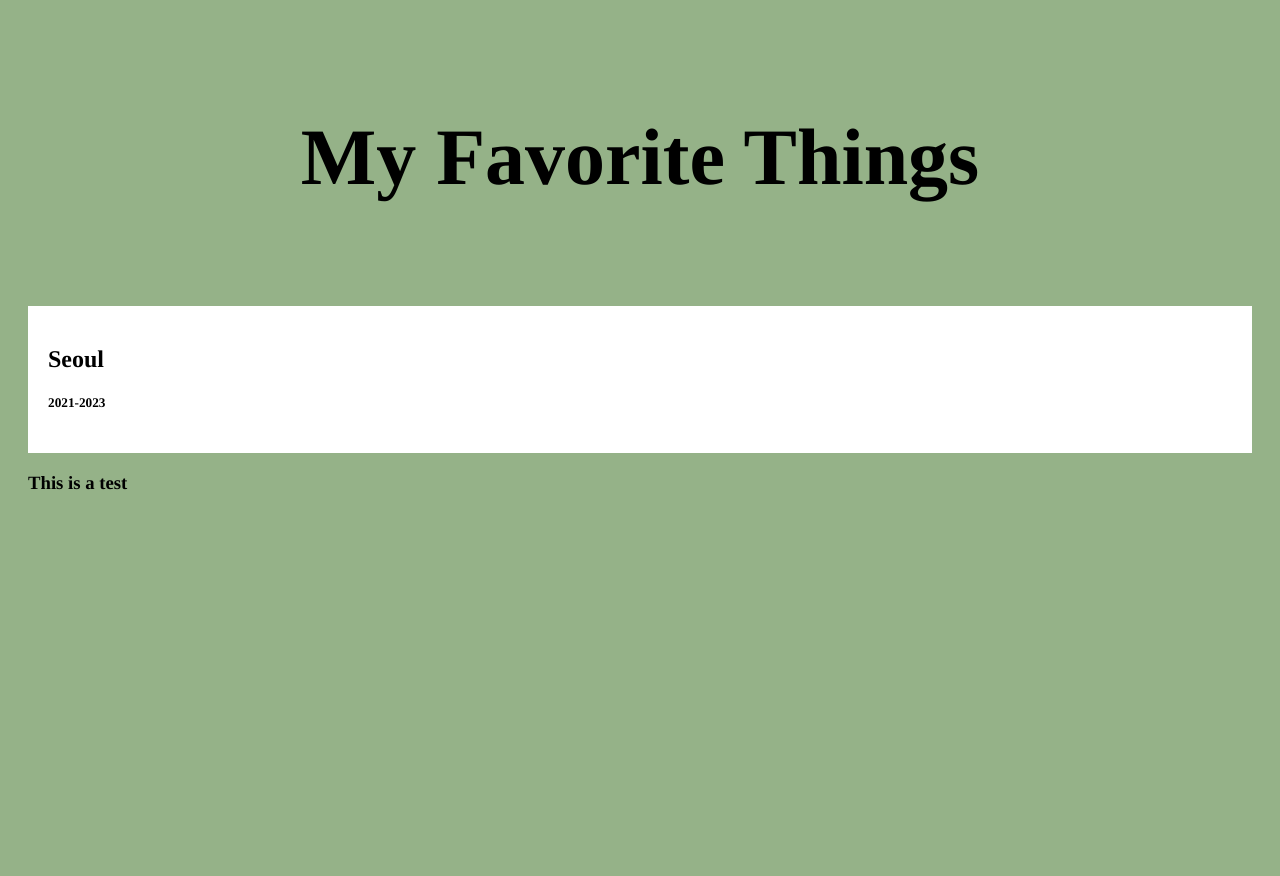
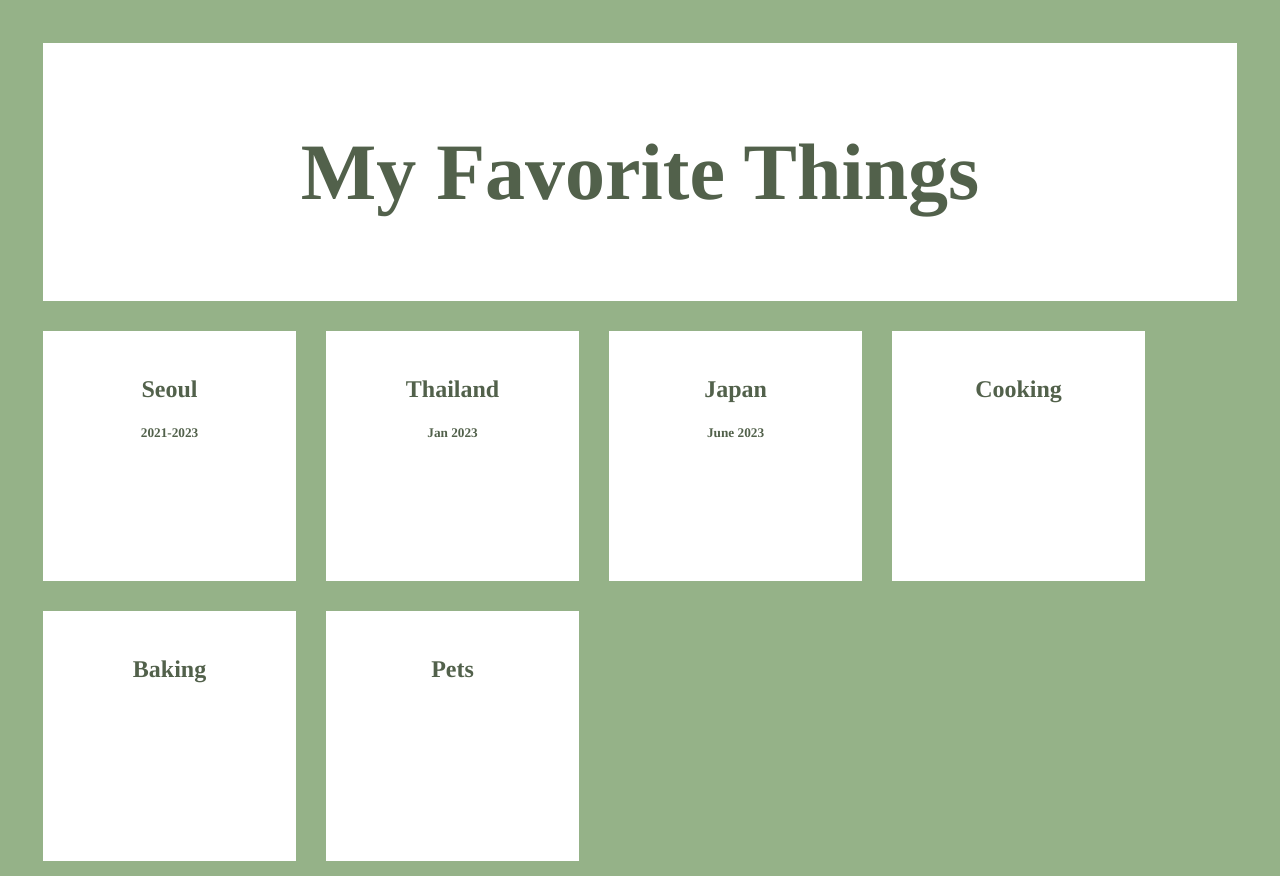
Before and after one commit to kamayad/personal-project1, a plain HTML site: page index.html in a window 1280 px wide. Before the commit the page ends 800 px from the top, so only its background shows below. Drawn offline with Linux system fonts and the light colour scheme.

Commit message:
added in cards for travel and hobbies, changed layout so that they are in rows/columns

```diff
--- a/index.html
+++ b/index.html
@@ -1,4 +1,5 @@
 <!DOCTYPE html>
+
 <html>
 <head>
     <link rel="stylesheet" href="main.css">
@@ -14,7 +15,28 @@
     <h5>2021-2023</h5>
 </div>
 
-<h3>This is a test </h3>
+<div class="card">
+    <h2>Thailand</h2>
+    <h5>Jan 2023</h5>
+</div>
+
+<div class="card">
+    <h2>Japan</h2>
+    <h5>June 2023</h5>
+</div>
+
+<div class="card">
+    <h2>Cooking</h2>
+</div>
+
+<div class="card">
+    <h2>Baking</h2>
+</div>
+
+<div class="card">
+    <h2>Pets</h2>
+</div>
+
 
 
 </body>
--- a/main.css
+++ b/main.css
@@ -7,21 +7,26 @@ body
     font-family: Times;
     padding: 20px;
     background: #95b288;
+    color: #52614b;
 }
 /* blog header/title */
 .header
 {
     padding: 30px;
     font-size: 40px;
+    margin:15px;
     text-align: center;
-    color: #95b288
     background: white;
 }
 
 /* Card effect for different entries/sections*/
 .card
 {
+    text-align: center;
     background-color: white;
-    padding: 20px;
-    margin-top: 20px;
+    height: 250px;
+    width: 253px;
+    padding: 25px;
+    margin: 15px;
+    float: left;
 }
```
